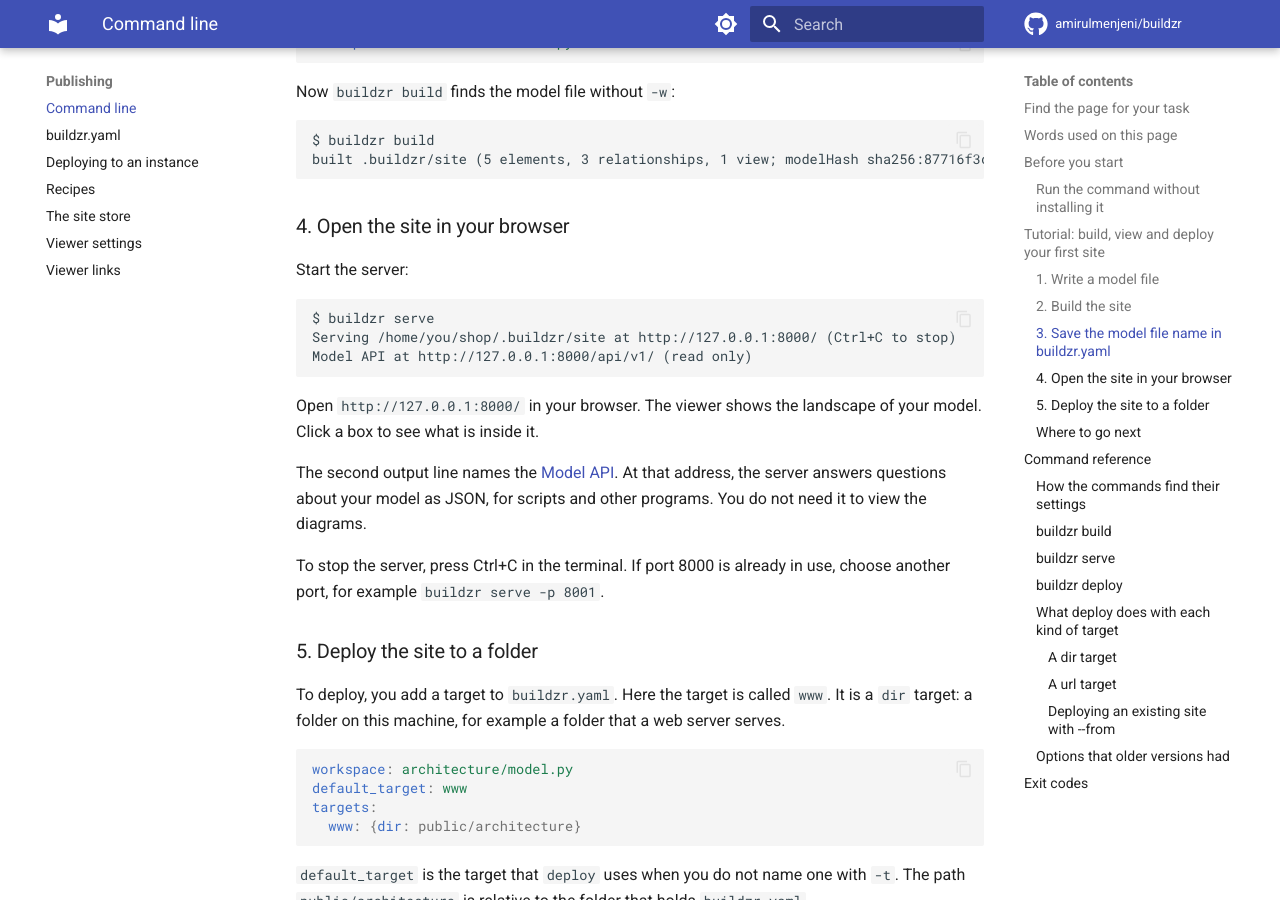
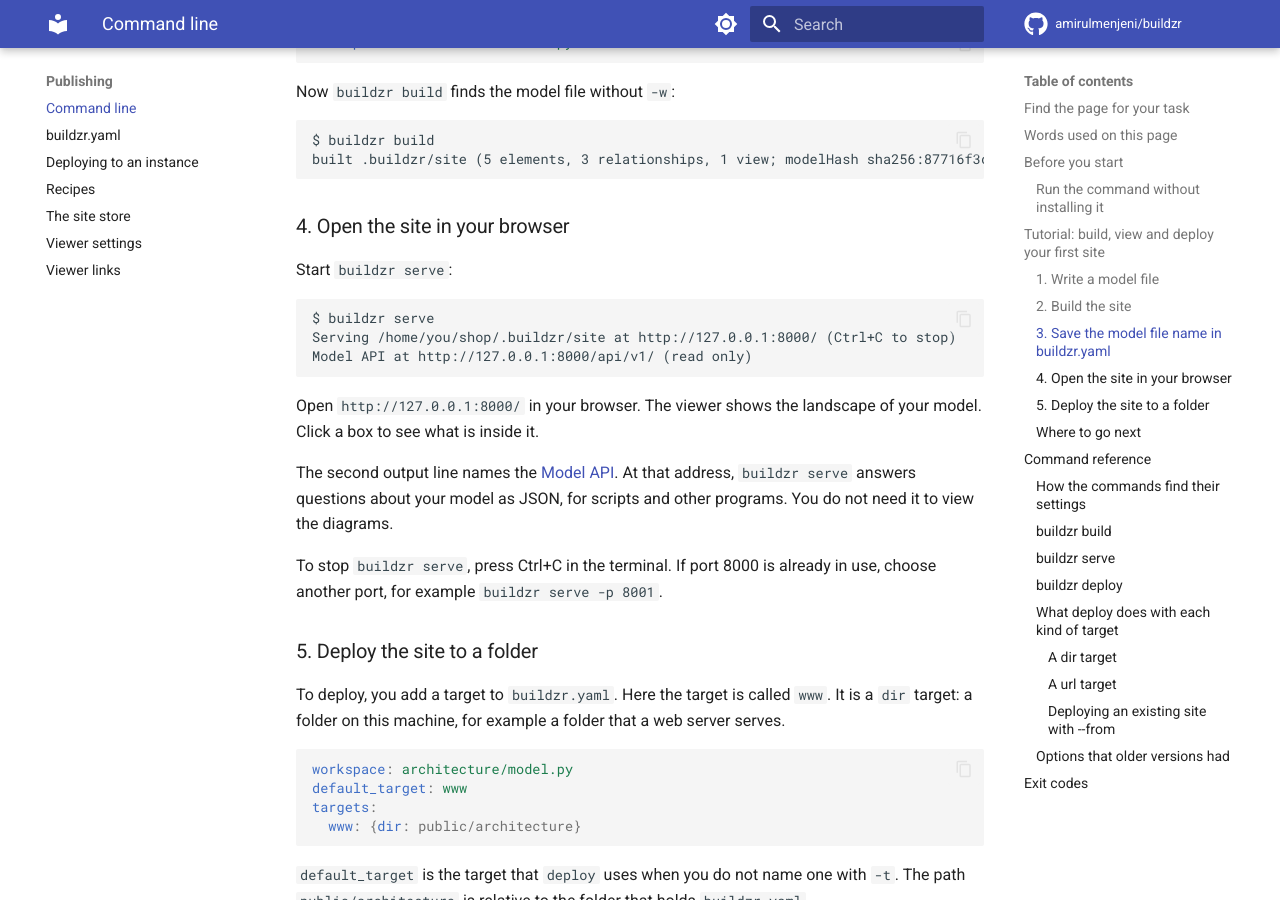
Before and after one commit to amirulmenjeni/buildzr, an MkDocs documentation site: the page built from docs/cli.md, in a window 1280 px wide and 900 px high, scrolled down 4361 px. Built offline with MkDocs 1.6.1 and Material for MkDocs 9.7.7, drawn with Linux system fonts in a browser that asks for light colours; comment, search, counter and statistics services are not loaded; some of the changed text lies outside the part shown.

Commit message:
docs(cli): say buildzr serve, not the server, for the process

````diff
--- a/docs/cli.md
+++ b/docs/cli.md
@@ -18,7 +18,7 @@ This page has three parts. A [tutorial](#tutorial-build-view-and-deploy-your-fir
 | Open your model in a browser | The [tutorial](#tutorial-build-view-and-deploy-your-first-site) on this page |
 | Deploy your model for other people | [Deploying to an instance](deploy.md), then the [recipes](publishing-recipes.md) |
 | Let scripts, CI (continuous integration) jobs, dashboards and AI assistants read your model | [The Model API](model-api.md) |
-| Run one shared server (an instance) that holds many sites | [The site store](store.md) and [Deploying to an instance](deploy.md) |
+| Run one shared instance: a `buildzr serve` that holds many sites | [The site store](store.md) and [Deploying to an instance](deploy.md) |
 | Keep your settings in one file | [`buildzr.yaml`](config.md) |
 | Link to one box of a diagram | [Viewer links](viewer-hash-routes.md) |
 
@@ -148,7 +148,7 @@ built .buildzr/site (5 elements, 3 relationships, 1 view; modelHash sha256:87716
 
 ### 4. Open the site in your browser
 
-Start the server:
+Start `buildzr serve`:
 
 ```text
 $ buildzr serve
@@ -158,9 +158,9 @@ Model API at http://127.0.0.1:8000/api/v1/ (read only)
 
 Open `http://127.0.0.1:8000/` in your browser. The viewer shows the landscape of your model. Click a box to see what is inside it.
 
-The second output line names the [Model API](model-api.md). At that address, the server answers questions about your model as JSON, for scripts and other programs. You do not need it to view the diagrams.
+The second output line names the [Model API](model-api.md). At that address, `buildzr serve` answers questions about your model as JSON, for scripts and other programs. You do not need it to view the diagrams.
 
-To stop the server, press Ctrl+C in the terminal. If port 8000 is already in use, choose another port, for example `buildzr serve -p 8001`.
+To stop `buildzr serve`, press Ctrl+C in the terminal. If port 8000 is already in use, choose another port, for example `buildzr serve -p 8001`.
 
 ### 5. Deploy the site to a folder
 
````
